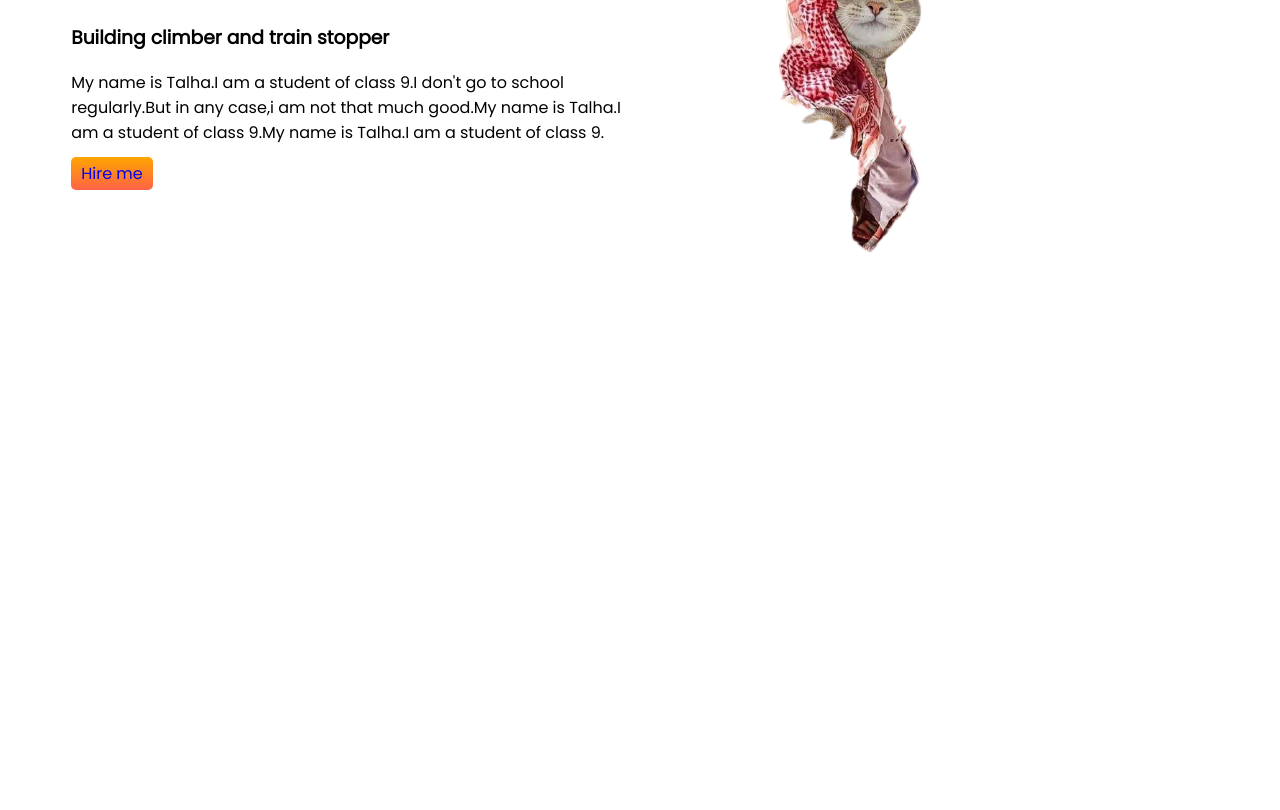
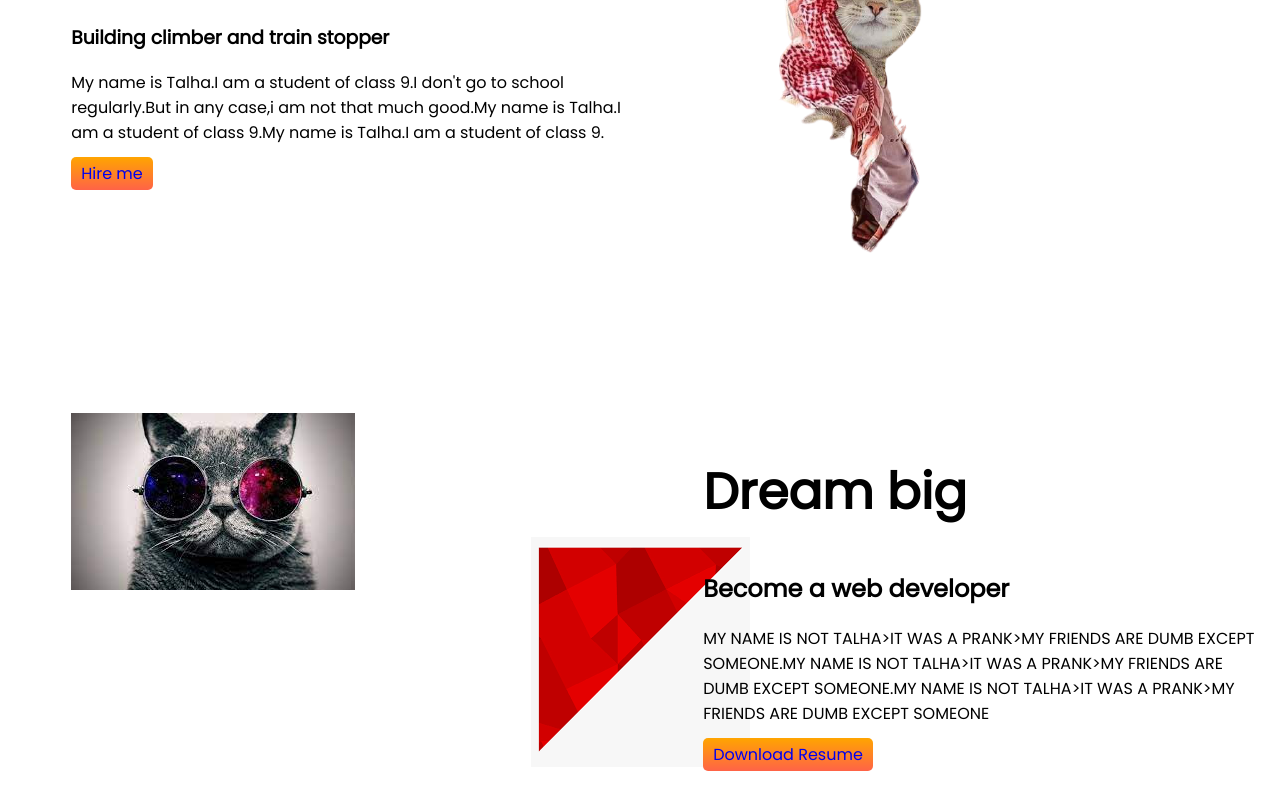
Before and after one commit to THBH1032006/Developer-portfolio, a plain HTML site: page index.html in a window 1280 px wide. Shown: the part 260-1070 px from the top of the page. Before the commit the page ends 800 px from the top, so only its background shows below. Drawn offline with Linux system fonts and the light colour scheme.

Commit message:
dream added

```diff
--- a/index.html
+++ b/index.html
@@ -23,6 +23,18 @@
             <img src="ugwayy-removebg-preview.png" alt="">
         </div>
     </section>
+    <section class="dream-big">
+        <div class="half-width">
+            <img src="develop.png" alt="">
+        </div>
+        <div class="half-width">
+            <h1>Dream big</h1>
+            <h2>Become a web developer</h2>
+            <p>MY NAME IS NOT TALHA>IT WAS A PRANK>MY FRIENDS ARE DUMB EXCEPT SOMEONE.MY NAME IS NOT TALHA>IT WAS A PRANK>MY FRIENDS ARE DUMB EXCEPT SOMEONE.MY NAME IS NOT TALHA>IT WAS A PRANK>MY FRIENDS ARE DUMB EXCEPT SOMEONE</p>
+            <a class="link-button" href="https://www.google.com">Download Resume</a>
+        </div>
+
+    </section>
 
 
 </body>
--- a/style.css
+++ b/style.css
@@ -9,6 +9,7 @@ span{
 }
 section{
     display: flex;
+    margin-bottom: 100px;
 }
 .half-width{
     width: 50%;
@@ -27,3 +28,7 @@ half width img{
     background-image: url(downlod.png);
     background-repeat:no-repeat ;
 }
+.dream-big{
+    background-image: url(downlod.png);
+    background-repeat: no-repeat;
+    background-position: bottom;
```
Also changed, not shown: develop.png (added).
